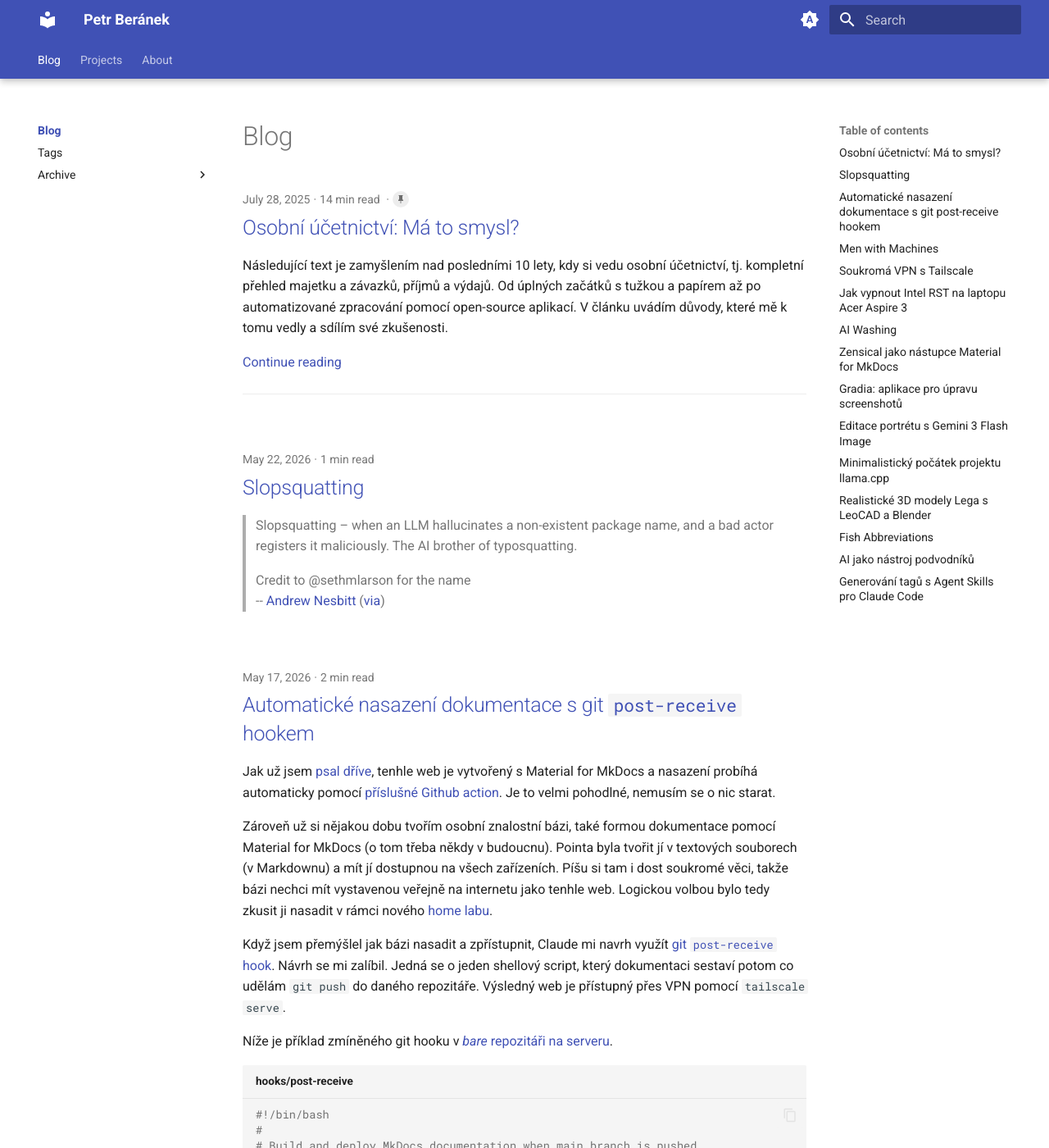
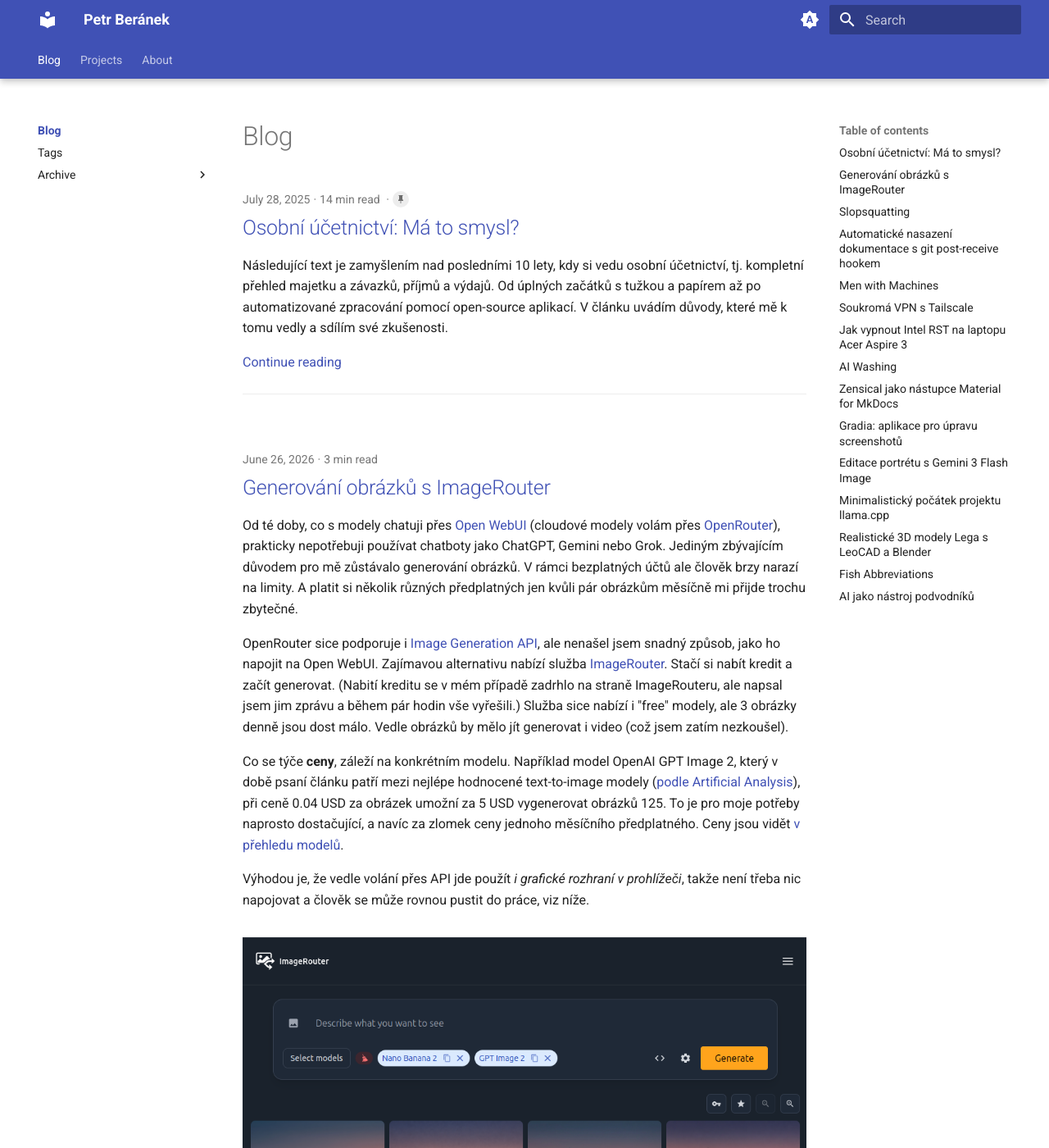
Before and after one commit to peberanek/peberanek.github.io, an MkDocs documentation site: the page built from docs/index.md, in a window 1280 px wide and 1400 px high. Shown: the whole window at 82% size. Built offline with MkDocs 1.6.1 and Material for MkDocs 9.7.7, drawn with Linux system fonts in a browser that asks for light colours; some of the changed text lies outside the part shown.

Commit message:
blog: add post about image geneneration with ImageRouter

```diff
--- a/docs/posts/editace-portretu-s-gemini-3.md
+++ b/docs/posts/editace-portretu-s-gemini-3.md
@@ -3,6 +3,7 @@
 tags:
   - ai
   - today-i-learned
+  - image-generation
 ---
 
 # Editace portrétu s Gemini 3 Flash Image
--- /dev/null
+++ b/docs/posts/imagerouter.md
@@ -0,0 +1,43 @@
+---
+date: 2026-06-26
+tags:
+  - ai
+  - image-generation
+  - today-i-learned
+---
+
+# Generování obrázků s ImageRouter
+
+Od té doby, co s modely chatuji přes [Open WebUI](https://docs.openwebui.com/) (cloudové modely volám přes [OpenRouter](https://openrouter.ai/)), prakticky nepotřebuji používat chatboty jako ChatGPT, Gemini nebo Grok. Jediným zbývajícím důvodem pro mě zůstávalo generování obrázků. V rámci bezplatných účtů ale člověk brzy narazí na limity. A platit si několik různých předplatných jen kvůli pár obrázkům měsíčně mi přijde trochu zbytečné.
+
+OpenRouter sice podporuje i [Image Generation API](https://openrouter.ai/docs/guides/features/server-tools/image-generation), ale nenašel jsem snadný způsob, jako ho napojit na Open WebUI. Zajímavou alternativu nabízí služba [ImageRouter](https://imagerouter.io/). Stačí si nabít kredit a začít generovat. (Nabití kreditu se v mém případě zadrhlo na straně ImageRouteru, ale napsal jsem jim zprávu a během pár hodin vše vyřešili.) Služba sice nabízí i "free" modely, ale 3 obrázky denně jsou dost málo. Vedle obrázků by mělo jít generovat i video (což jsem zatím nezkoušel).
+
+Co se týče __ceny__, záleží na konkrétním modelu. Například model OpenAI GPT Image 2, který v době psaní článku patří mezi nejlépe hodnocené text-to-image modely ([podle Artificial Analysis](https://artificialanalysis.ai/image/leaderboard/text-to-image)), při ceně 0.04 USD za obrázek umožní za 5 USD vygenerovat obrázků 125. To je pro moje potřeby naprosto dostačující, a navíc za zlomek ceny jednoho měsíčního předplatného. Ceny jsou vidět [v přehledu modelů](https://imagerouter.io/models).
+
+Výhodou je, že vedle volání přes API jde použít _i grafické rozhraní v prohlížeči_, takže není třeba nic napojovat a člověk se může rovnou pustit do práce, viz níže.
+
+![ImageRouter UI](../assets/images/imagerouter-ui.png)
+/// caption
+Grafické uživatelské rozhraní ImageRouter.
+///
+
+Jak je vidět v horní části screenshotu výše, stejný prompt (včetně příloh) jde poslat více modelům najednou.
+
+<!-- more -->
+
+Užitečnou vlastností je i možnost vybrat kvalitu a rozlišení. To chatboti jako ChatGPT zpravidla neumožňují. Viz níže:
+
+![Menu výběru kvality a rozlišení obrázku](../assets/images/imagerouter-gen-options.png)
+/// caption
+Nastavení generování, včetně kvality a rozlišení výstupu.
+///
+
+Nedávno jsem narazil na portfolio fotografa Martina Raka na [Behance](https://www.behance.net/martinrak). Vedle toho [má i web](https://www.martinrak.cz/galerie/), kde jdou fotky snadno stáhnout.
+
+Hodně se mi zalíbil [Hazmburk ve vlnách - České středohoří](https://www.martinrak.cz/galerie/ceska-krajina/#hazmburk-ve-vlnach-245) a chtěl jsem ho použít jako pozadí plochy. Fotka je ale dost světlá a v noci by z ní bolely oči. Zkusil jsem tedy pomocí ImageRouteru vygenerovat různé varianty, které by více ladily s tmavým režimem mého Ubuntu desktopu. Viz níže (v levém horním rohu je originál):
+
+![Varianty fotky Hazmburk ve vlnách](../assets/images/image-generation-with-imagerouter.png)
+
+Nejlepší výsledek nakonec vytvořil model Nano Banana 2 (vpravo dole). GPT Image 2 sice vytvořil zajímavější barevnou kompozici (vlevo dole), ale v obrázku byly zřetelné "fleky" i při maximální kvalitě.
+
+Nové pozadí vypadá hezky, nerušivě a jsem s ním spokojen.
```
Also changed, not shown: docs/assets/images/image-generation-with-imagerouter.png (added), docs/assets/images/imagerouter-gen-options.png (added), docs/assets/images/imagerouter-ui.png (added).
